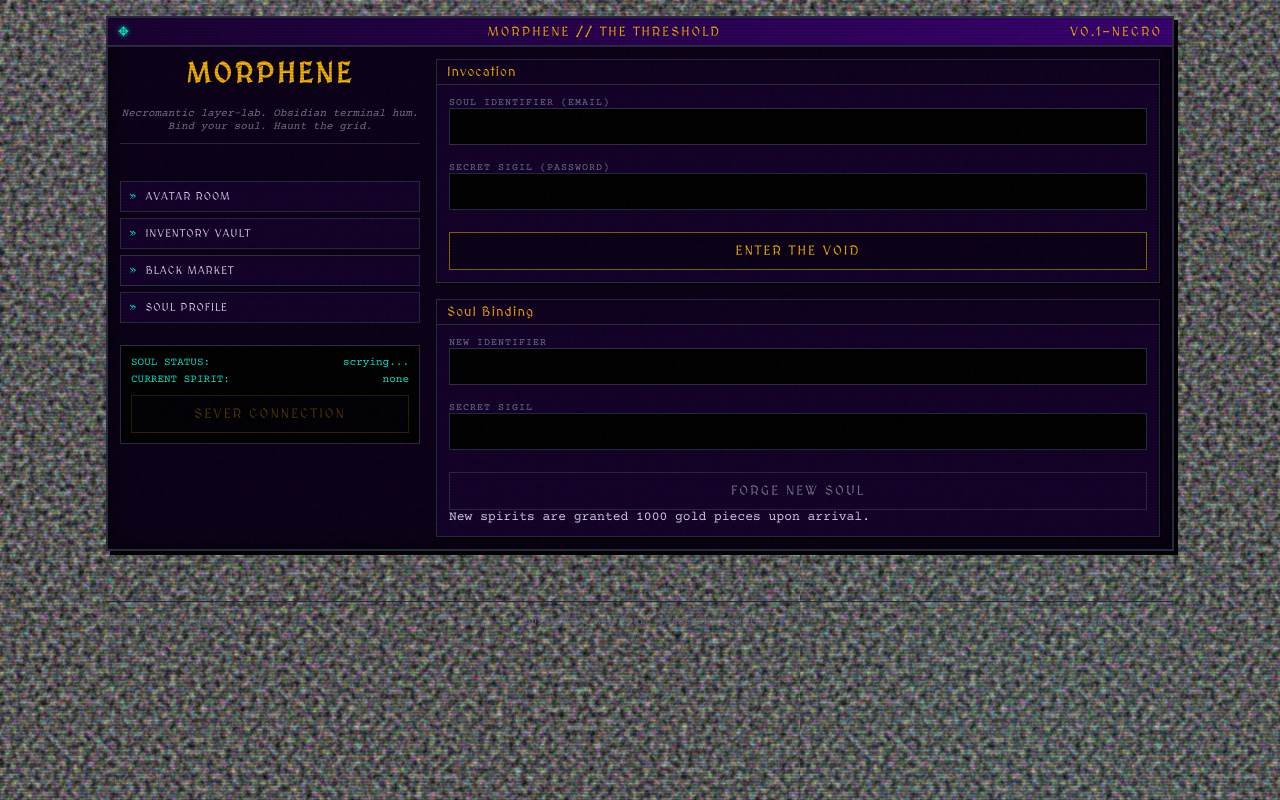
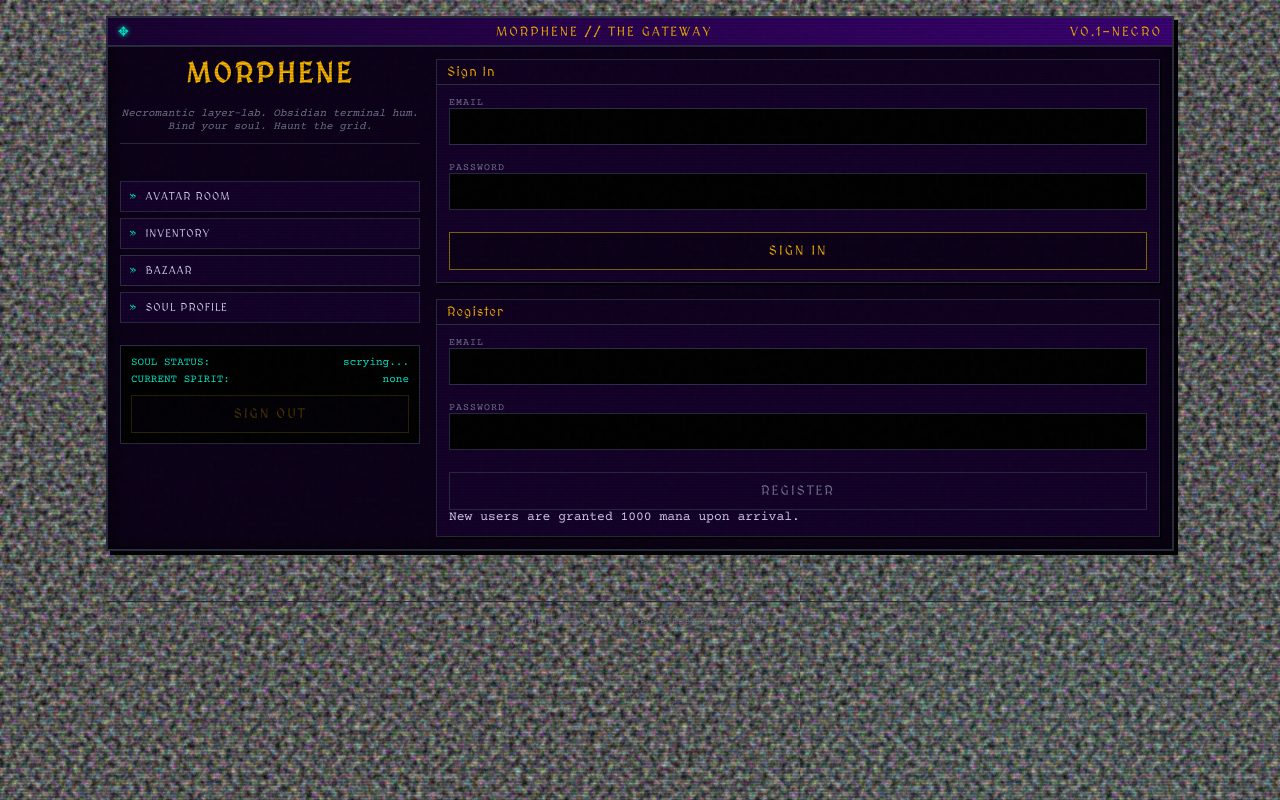
Before and after one commit to numbpill3d/morphene, a plain HTML site: page index.html in a window 1280 px wide. Drawn offline with nearby package versions, Linux system fonts and the light colour scheme.

Commit message:
style: revert terminology to mana, inventory, bazaar, and sign in

```diff
--- a/index.html
+++ b/index.html
@@ -12,7 +12,7 @@
     <header class="window window-top">
       <div class="window-titlebar">
         <span class="title-dot">✥</span>
-        <span>MORPHENE // THE THRESHOLD</span>
+        <span>MORPHENE // THE GATEWAY</span>
         <span class="title-right">v0.1-necro</span>
       </div>
       <div class="window-body window-body-split">
@@ -25,52 +25,52 @@
 
           <ul class="nav-links">
             <li><a href="avatar.html">Avatar Room</a></li>
-            <li><a href="inventory.html">Inventory Vault</a></li>
-            <li><a href="market.html">Black Market</a></li>
+            <li><a href="inventory.html">Inventory</a></li>
+            <li><a href="market.html">Bazaar</a></li>
             <li><a href="profile.html">Soul Profile</a></li>
           </ul>
 
           <div class="status-box">
             <div class="status-line">SOUL STATUS: <span id="auth-status">scrying...</span></div>
             <div class="status-line">CURRENT SPIRIT: <span id="auth-user">none</span></div>
-            <button id="btn-logout" class="btn" disabled>sever connection</button>
+            <button id="btn-logout" class="btn" disabled>sign out</button>
           </div>
         </div>
 
         <div class="panel panel-right">
           <div class="sub-window">
-            <div class="sub-window-titlebar">Invocation</div>
+            <div class="sub-window-titlebar">Sign In</div>
             <div class="sub-window-body">
               <form id="login-form">
                 <label>
-                  soul identifier (email)
+                  email
                   <input type="email" id="login-email" required>
                 </label>
                 <label>
-                  secret sigil (password)
+                  password
                   <input type="password" id="login-password" required>
                 </label>
-                <button type="submit" class="btn">enter the void</button>
+                <button type="submit" class="btn">sign in</button>
                 <div id="login-error" class="error-text"></div>
               </form>
             </div>
           </div>
 
           <div class="sub-window">
-            <div class="sub-window-titlebar">Soul Binding</div>
+            <div class="sub-window-titlebar">Register</div>
             <div class="sub-window-body">
               <form id="register-form">
                 <label>
-                  new identifier
+                  email
                   <input type="email" id="register-email" required>
                 </label>
                 <label>
-                  secret sigil
+                  password
                   <input type="password" id="register-password" required>
                 </label>
-                <button type="submit" class="btn btn-ghost">forge new soul</button>
+                <button type="submit" class="btn btn-ghost">register</button>
                 <div class="hint-text">
-                  New spirits are granted 1000 gold pieces upon arrival.
+                  New users are granted 1000 mana upon arrival.
                 </div>
                 <div id="register-error" class="error-text"></div>
               </form>
```
Also changed, not shown: avatar.html (+5 -5 lines), inventory.html (+5 -5 lines), js/market.js (+4 -4 lines), profile.html (+5 -5 lines).
